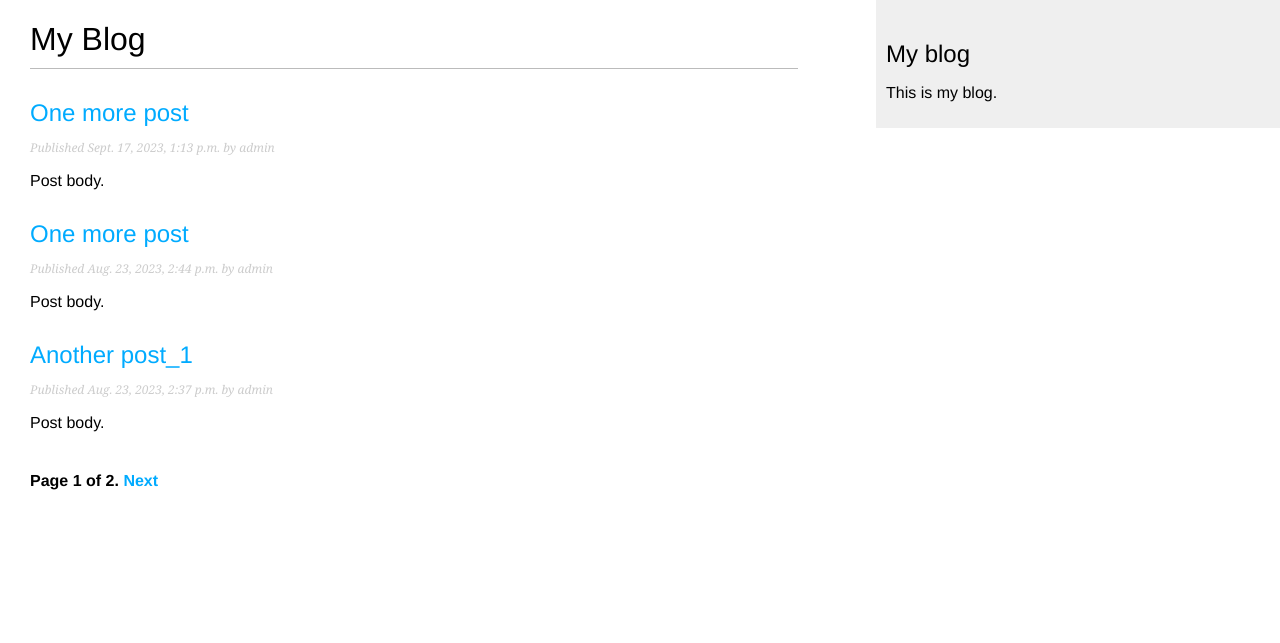
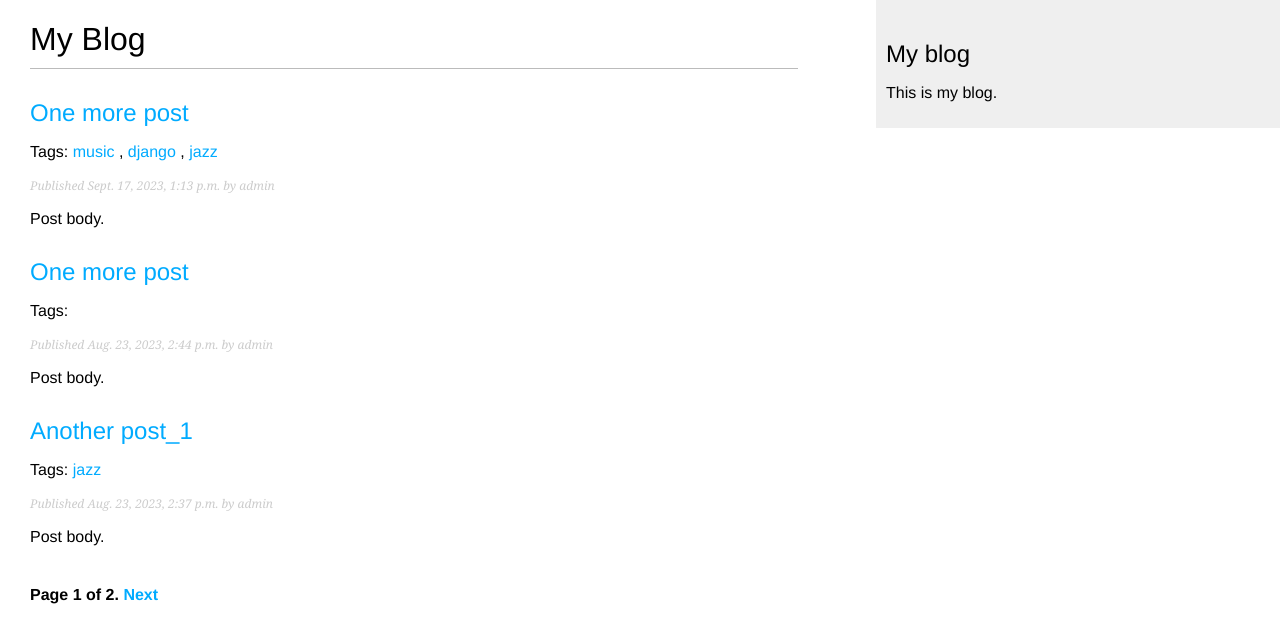
Before and after one commit to maximpopchenko/mysite, a Django app: page /blog/ in a window 1280 px wide. Shown: the top 643 px of the page. Run offline with Django 4.2, Linux system fonts and the light colour scheme; data comes from the database, SQL or seed files in the repository; both versions use the stored data as it was after the commit; parts of the project's set-up code (start-up, migrations or seed data) failed here and were passed over.

Commit message:
Добавление функциональности тегирования

```diff
--- a/blog/models.py
+++ b/blog/models.py
@@ -2,6 +2,7 @@
 from django.utils import timezone
 from django.contrib.auth.models import User
 from django.urls import reverse
+from taggit.managers import TaggableManager
 
 
 class PublishedManager(models.Manager):
@@ -25,6 +26,7 @@
 
     objects = models.Manager()  # менеджер, применяемый по умолчанию
     published = PublishedManager()  # конкретно-прикладной менеджер
+    tags = TaggableManager()
 
     class Meta:
         ordering = ['-publish']
--- a/blog/templates/blog/post/list.html
+++ b/blog/templates/blog/post/list.html
@@ -2,16 +2,28 @@
 {% block title %}My Blog{% endblock %}
 {% block content %}
     <h1>My Blog</h1>
+    {% if tag %}
+        <h2>Posts tagged with "{{ tag.name }}"</h2>
+    {% endif %}
     {% for post in posts %}
         <h2>
             <a href="{{ post.get_absolute_url }}">
                 {{ post.title }}
             </a>
         </h2>
+        <p class="tags">
+            Tags:
+            {% for tag in post.tags.all %}
+                <a href="{% url "blog:post_list_by_tag" tag.slug %}">
+                    {{ tag.name }}
+                </a>
+                {% if not forloop.last %}, {% endif %}
+            {% endfor %}
+        </p>
         <p class="date">
             Published {{ post.publish }} by {{ post.author }}
         </p>
         {{ post.body|truncatewords:30|linebreaks }}
     {% endfor %}
-    {% include "pagination.html" with page=page_obj %}
+    {% include "pagination.html" with page=posts %}
 {% endblock %}
--- a/blog/urls.py
+++ b/blog/urls.py
@@ -5,11 +5,12 @@
 
 urlpatterns = [
     # представления поста
-    # path('', views.post_list, name='post_list'),
-    path('', views.PostListView.as_view(), name='post_list'),
+    path('', views.post_list, name='post_list'),
+    # path('', views.PostListView.as_view(), name='post_list'),
     path('<int:year>/<int:month>/<int:day>/<slug:post>/',
          views.post_detail,
          name='post_detail'),
     path('<int:post_id>/share/', views.post_share, name='post_share'),
     path('<int:post_id>/comment/', views.post_comment, name='post_comment'),
+    path('tag/<slug:tag_slug>/', views.post_list, name='post_list_by_tag'),
 ]
--- a/blog/views.py
+++ b/blog/views.py
@@ -5,10 +5,16 @@
 from .forms import EmailPostForm, CommentForm
 from django.core.mail import send_mail
 from django.views.decorators.http import require_POST
+from taggit.models import Tag
+from django.db.models import Count
 
 
-def post_list(request):
+def post_list(request, tag_slug=None):
     post_list = Post.published.all()
+    tag = None
+    if tag_slug:
+        tag = get_object_or_404(Tag, slug=tag_slug)
+        post_list = post_list.filter(tags__in=[tag])
     # Постраничная разбивка с 3 постами на страницу
     paginator = Paginator(post_list, 3)
     page_number = request.GET.get('page', 1)
@@ -21,7 +27,7 @@
     except EmptyPage:
         # Если page_number находится вне диапазона, то выдать последнюю страницу
         posts = paginator.page(paginator.num_pages)
-    return render(request, 'blog/post/list.html', {'posts': posts})
+    return render(request, 'blog/post/list.html', {'posts': posts, 'tag': tag})
 
 
 def post_detail(request, year, month, day, post):
@@ -35,11 +41,16 @@
     comments = post.comments.filter(active=True)
     # Форма для комментирования пользователями
     form = CommentForm()
+    # Список схожих постов
+    post_tags_ids = post.tags.values_list('id', flat=True)
+    similar_posts = Post.published.filter(tags__in=post_tags_ids).exclude(id=post.id)
+    similar_posts = similar_posts.annotate(same_tags=Count('tags')).order_by('-same_tags', '-publish')[:4]
     return render(request,
                   'blog/post/detail.html',
                   {'post': post,
                    'comments': comments,
-                   'form': form})
+                   'form': form,
+                   'similar_posts': similar_posts})
 
 
 class PostListView(ListView):
--- a/mysite/settings.py
+++ b/mysite/settings.py
@@ -39,6 +39,7 @@
     "django.contrib.staticfiles",
 
     'blog.apps.BlogConfig',
+    'taggit',
 ]
 
 MIDDLEWARE = [
```
Also changed, not shown: blog/templates/blog/post/detail.html (+8 -0 lines), blog/migrations/0004_post_tags.py (added), db.sqlite3.
